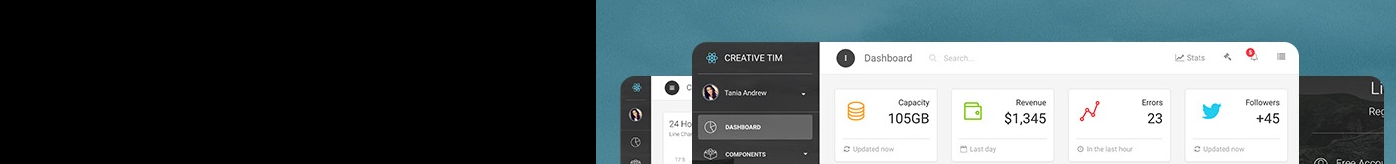
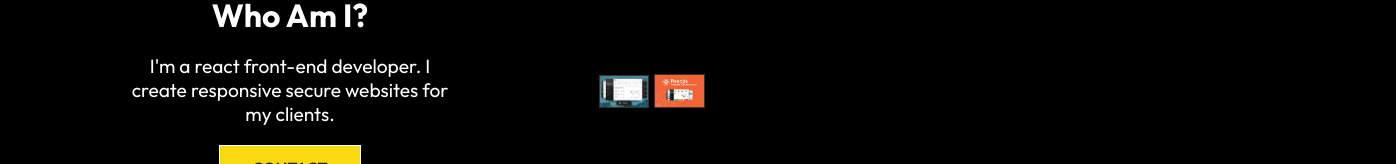
Before and after one commit to yeabtsega45/My-Portfolio, a React (Create React App) app: page /about in a window 1280 px wide. Shown: the part 549-713 px from the top of the page, 1396 px wide, since content can reach past the window. Built offline with nearby package versions, Linux system fonts and the light colour scheme.

Commit message:
styling about content

```diff
--- a/src/Components/AboutContent.css
+++ b/src/Components/AboutContent.css
@@ -26,3 +26,7 @@
     align-items: center;
     text-align: center;
 }
+.right .img {
+    max-width: 90%;
+    border: 1px solid #333;
+}
--- a/src/Components/AboutContent.js
+++ b/src/Components/AboutContent.js
@@ -18,7 +18,7 @@ function AboutContent() {
         </Link>
       </div>
       <div className="right">
-        <div className="ing-container">
+        <div className="img-container">
           <div className="img-stack top">
             <img src={React1} className="img" alt="true" />
           </div>
```
